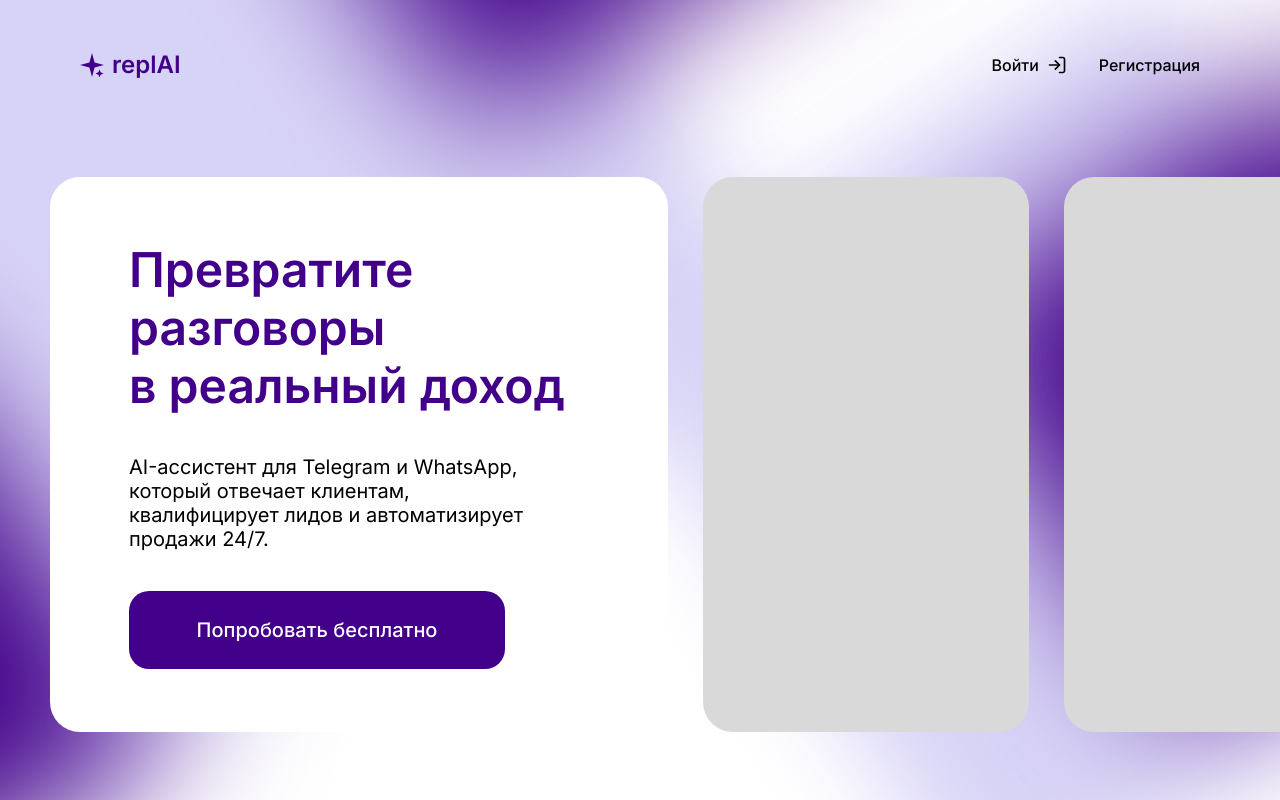
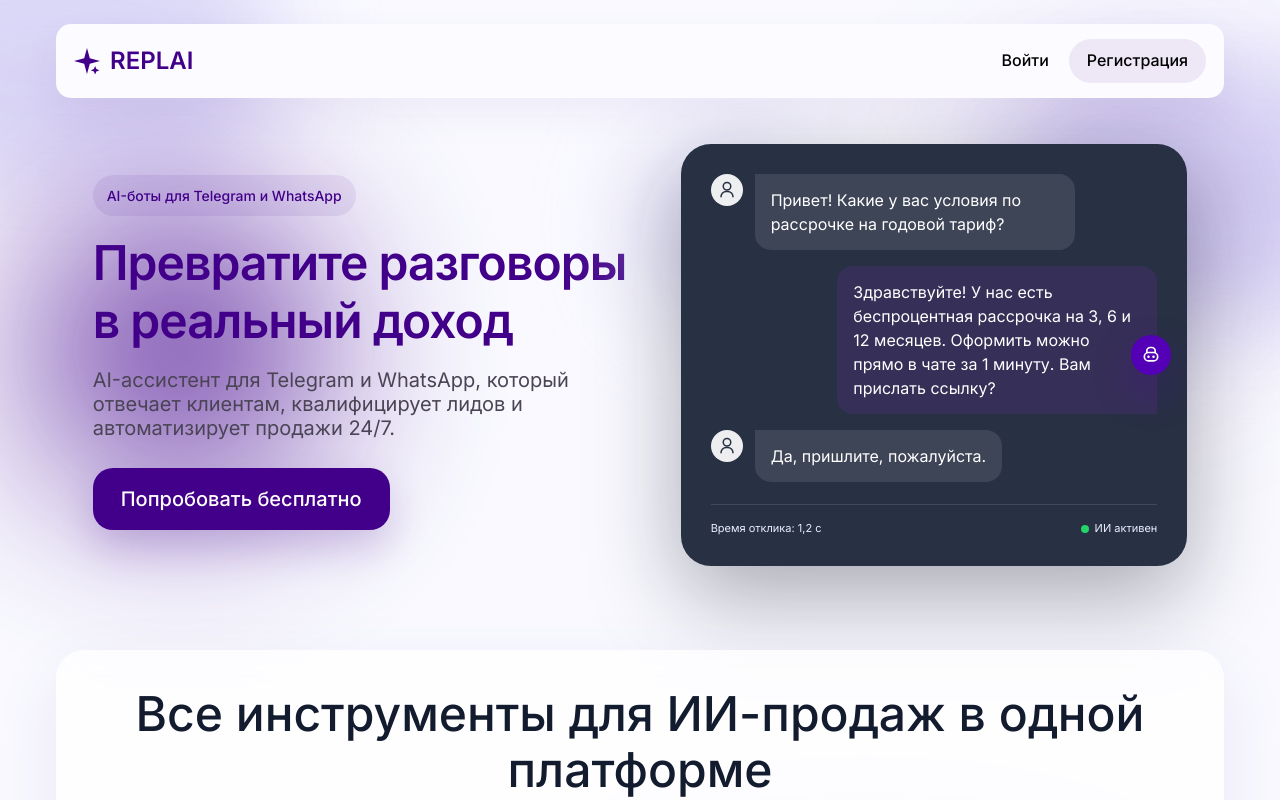
Before and after one commit to ksulaimanov/replai-frontend, a Vue app: page / in a window 1280 px wide. Shown: the top 800 px of the page. Built offline with nearby package versions, Linux system fonts and the light colour scheme.

Commit message:
fix: rework landing page

```diff
--- a/src/views/HomeView.vue
+++ b/src/views/HomeView.vue
@@ -1,143 +1,123 @@
 <script setup lang="ts">
-import { useRouter } from 'vue-router'
-
-const router = useRouter()
+import LandingFeatures from '../components/landing/LandingFeatures.vue'
+import LandingFooter from '../components/landing/LandingFooter.vue'
+import LandingHeader from '../components/landing/LandingHeader.vue'
+import LandingHero from '../components/landing/LandingHero.vue'
+import LandingSteps from '../components/landing/LandingSteps.vue'
 </script>
 
 <template>
-  <!-- Десктоп версия (1440px) -->
-  <div class="hidden lg:flex lg:justify-center relative w-full h-[819px] bg-white overflow-hidden font-['Inter']">
-    <div class="relative w-[1440px] h-[819px]">
-    <!-- Ellipse 10 -->
-    <div class="absolute w-[953.58px] h-[900.34px] left-[-312px] top-[-282.35px] bg-[#D7D3F6] blur-[50px] pointer-events-none" style="transform: rotate(56.52deg)"></div>
+  <div class="landing-page">
+    <div class="landing-page__blobs" aria-hidden="true">
+      <span class="landing-page__blob landing-page__blob--light landing-page__blob--one"></span>
+      <span class="landing-page__blob landing-page__blob--violet landing-page__blob--two"></span>
+      <span class="landing-page__blob landing-page__blob--light landing-page__blob--three"></span>
+      <span class="landing-page__blob landing-page__blob--violet landing-page__blob--four"></span>
+    </div>
 
-    <!-- Ellipse 11 -->
-    <div class="absolute w-[474px] h-[493px] left-[-406px] top-[424px] bg-[#42008A] blur-[75px] pointer-events-none" style="transform: rotate(56.52deg)"></div>
+    <LandingHeader />
 
-    <!-- Ellipse 8 -->
-    <div class="absolute w-[710px] h-[655px] left-[712px] top-[130px] bg-[#D7D3F6] blur-[50px] pointer-events-none" style="transform: rotate(56.52deg)"></div>
+    <main class="landing-page__main">
+      <LandingHero />
+      <LandingFeatures />
+      <LandingSteps />
+    </main>
 
-    <!-- Ellipse 9 -->
-    <div class="absolute w-[474px] h-[493px] left-[1029px] top-[140px] bg-[#42008A] blur-[75px] pointer-events-none" style="transform: rotate(56.52deg)"></div>
-
-    <!-- Ellipse 12 -->
-    <div class="absolute w-[474px] h-[493px] left-[320px] top-[-450px] bg-[#42008A] blur-[75px] pointer-events-none" style="transform: rotate(56.52deg)"></div>
-
-    <!-- Шапка -->
-    <header class="absolute top-[47px] left-0 right-0 z-10 flex justify-between items-center px-[80px]">
-      <div class="flex items-center gap-2 cursor-pointer" @click="router.push('/')">
-        <svg width="24" height="24" viewBox="0 0 24 24" fill="none" xmlns="http://www.w3.org/2000/svg">
-          <path d="M12 0L14.59 9.41L24 12L14.59 14.59L12 24L9.41 14.59L0 12L9.41 9.41L12 0Z" fill="#42008A"/>
-          <path d="M19.5 16.5L20.65 19.35L23.5 20.5L20.65 21.65L19.5 24.5L18.35 21.65L15.5 20.5L18.35 19.35L19.5 16.5Z" fill="#42008A"/>
-        </svg>
-        <span class="text-[24px] font-semibold text-[#42008A]">replAI</span>
-      </div>
-
-      <div class="flex items-center gap-8">
-        <button @click="router.push('/login')" class="flex items-center gap-2 bg-transparent border-none text-[16px] font-medium text-[#000000] hover:text-[#42008A] transition-colors">
-          Войти
-          <svg width="20" height="20" viewBox="0 0 24 24" fill="none" xmlns="http://www.w3.org/2000/svg">
-            <path d="M15 3H19C19.5304 3 20.0391 3.21071 20.4142 3.58579C20.7893 3.96086 21 4.46957 21 5V19C21 19.5304 20.7893 20.0391 20.4142 20.4142C20.0391 20.7893 19.5304 21 19 21H15" stroke="currentColor" stroke-width="2" stroke-linecap="round" stroke-linejoin="round"/>
-            <path d="M10 17L15 12L10 7" stroke="currentColor" stroke-width="2" stroke-linecap="round" stroke-linejoin="round"/>
-            <path d="M15 12H3" stroke="currentColor" stroke-width="2" stroke-linecap="round" stroke-linejoin="round"/>
-          </svg>
-        </button>
-        <button @click="router.push('/register')" class="bg-transparent border-none text-[16px] font-medium text-[#000000] hover:text-[#42008A] transition-colors">
-          Регистрация
-        </button>
-      </div>
-    </header>
-
-    <!-- Основной контент -->
-    <div class="relative z-10">
-      <!-- Rectangle 14 - Белый блок слева -->
-      <section class="absolute w-[618px] h-[555px] left-[50px] top-[177px] bg-white rounded-[30px] flex flex-col justify-center px-[79px]">
-        <h1 class="text-[48px] font-semibold text-[#42008A] leading-[58px] mb-[40px] max-w-[666px]">
-          Превратите разговоры<br>в реальный доход
-        </h1>
-
-        <p class="text-[20px] font-normal text-[#000000] leading-[24px] mb-[40px] max-w-[545px]">
-          AI-ассистент для Telegram и WhatsApp,<br>
-          который отвечает клиентам,<br>
-          квалифицирует лидов и автоматизирует продажи 24/7.
-        </p>
-
-        <button @click="router.push('/register')" class="w-[376px] h-[78px] bg-[#42008A] text-white border-none rounded-[20px] text-[20px] font-medium hover:bg-[#5a1a9f] transition-colors flex items-center justify-center">
-          Попробовать бесплатно
-        </button>
-      </section>
-
-      <!-- Rectangle 12 - Серый блок справа сверху -->
-      <div class="absolute w-[326px] h-[555px] left-[703px] top-[177px] bg-[#D9D9D9] rounded-[30px]"></div>
-
-      <!-- Rectangle 13 - Серый блок справа внизу -->
-      <div class="absolute w-[326px] h-[555px] left-[1064px] top-[177px] bg-[#D9D9D9] rounded-[30px]"></div>
-    </div>
-    </div>
-  </div>
-
-  <!-- Мобильная и планшетная версия -->
-  <div class="lg:hidden relative w-full min-h-screen bg-white overflow-x-hidden font-['Inter']">
-    <!-- Эллипсы для мобильной версии (масштабированные) -->
-    <div class="absolute w-[600px] h-[500px] left-[-200px] top-[-150px] bg-[#D7D3F6] blur-[40px] pointer-events-none" style="transform: rotate(56.52deg)"></div>
-    <div class="absolute w-[300px] h-[300px] left-[-250px] top-[250px] bg-[#42008A] blur-[50px] pointer-events-none" style="transform: rotate(56.52deg)"></div>
-    <div class="absolute w-[400px] h-[400px] right-[-100px] top-[100px] bg-[#D7D3F6] blur-[40px] pointer-events-none" style="transform: rotate(56.52deg)"></div>
-    <div class="absolute w-[300px] h-[300px] right-[-50px] top-[-100px] bg-[#42008A] blur-[50px] pointer-events-none" style="transform: rotate(56.52deg)"></div>
-
-    <!-- Шапка мобильная -->
-    <header class="relative z-10 flex justify-between items-center px-4 md:px-8 py-4 md:py-6">
-      <div class="flex items-center gap-2 cursor-pointer" @click="router.push('/')">
-        <svg width="20" height="20" md:width="24" md:height="24" viewBox="0 0 24 24" fill="none" xmlns="http://www.w3.org/2000/svg">
-          <path d="M12 0L14.59 9.41L24 12L14.59 14.59L12 24L9.41 14.59L0 12L9.41 9.41L12 0Z" fill="#42008A"/>
-          <path d="M19.5 16.5L20.65 19.35L23.5 20.5L20.65 21.65L19.5 24.5L18.35 21.65L15.5 20.5L18.35 19.35L19.5 16.5Z" fill="#42008A"/>
-        </svg>
-        <span class="text-lg md:text-2xl font-semibold text-[#42008A]">replAI</span>
-      </div>
-
-      <div class="flex items-center gap-4 md:gap-8">
-        <button @click="router.push('/login')" class="hidden sm:flex items-center gap-2 bg-transparent border-none text-sm md:text-base font-medium text-[#000000] hover:text-[#42008A] transition-colors">
-          Войти
-          <svg width="16" height="16" md:width="20" md:height="20" viewBox="0 0 24 24" fill="none" xmlns="http://www.w3.org/2000/svg">
-            <path d="M15 3H19C19.5304 3 20.0391 3.21071 20.4142 3.58579C20.7893 3.96086 21 4.46957 21 5V19C21 19.5304 20.7893 20.0391 20.4142 20.4142C20.0391 20.7893 19.5304 21 19 21H15" stroke="currentColor" stroke-width="2" stroke-linecap="round" stroke-linejoin="round"/>
-            <path d="M10 17L15 12L10 7" stroke="currentColor" stroke-width="2" stroke-linecap="round" stroke-linejoin="round"/>
-            <path d="M15 12H3" stroke="currentColor" stroke-width="2" stroke-linecap="round" stroke-linejoin="round"/>
-          </svg>
-        </button>
-        <button @click="router.push('/login')" class="sm:hidden bg-transparent border-none">
-          <svg width="20" height="20" viewBox="0 0 24 24" fill="none" xmlns="http://www.w3.org/2000/svg">
-            <path d="M15 3H19C19.5304 3 20.0391 3.21071 20.4142 3.58579C20.7893 3.96086 21 4.46957 21 5V19C21 19.5304 20.7893 20.0391 20.4142 20.4142C20.0391 20.7893 19.5304 21 19 21H15" stroke="#42008A" stroke-width="2" stroke-linecap="round" stroke-linejoin="round"/>
-            <path d="M10 17L15 12L10 7" stroke="#42008A" stroke-width="2" stroke-linecap="round" stroke-linejoin="round"/>
-            <path d="M15 12H3" stroke="#42008A" stroke-width="2" stroke-linecap="round" stroke-linejoin="round"/>
-          </svg>
-        </button>
-        <button @click="router.push('/register')" class="hidden sm:block bg-transparent border-none text-sm md:text-base font-medium text-[#000000] hover:text-[#42008A] transition-colors">
-          Регистрация
-        </button>
-      </div>
-    </header>
-
-    <!-- Основной контент мобильный -->
-    <main class="relative z-10 flex flex-col gap-6 md:gap-8 px-4 md:px-8 py-8 md:py-12 pb-12 md:pb-16">
-      <!-- Белый блок с текстом -->
-      <section class="bg-white rounded-2xl md:rounded-3xl p-6 md:p-8 flex flex-col justify-center">
-        <h1 class="text-2xl sm:text-3xl md:text-4xl font-semibold text-[#42008A] leading-tight mb-4 md:mb-6">
-          Превратите разговоры в реальный доход
-        </h1>
-
-        <p class="text-sm sm:text-base md:text-lg font-normal text-[#000000] leading-relaxed mb-6 md:mb-8">
-          AI-ассистент для Telegram и WhatsApp, который отвечает клиентам, квалифицирует лидов и автоматизирует продажи 24/7.
-        </p>
-
-        <button @click="router.push('/register')" class="w-full sm:w-auto bg-[#42008A] text-white border-none rounded-xl md:rounded-2xl py-3 md:py-4 px-6 md:px-8 text-base md:text-lg font-medium hover:bg-[#5a1a9f] transition-colors">
-          Попробовать бесплатно
-        </button>
-      </section>
-
-      <!-- Серые блоки для изображений -->
-      <div class="grid grid-cols-1 sm:grid-cols-2 gap-4 md:gap-6">
-        <div class="bg-[#D9D9D9] rounded-2xl md:rounded-3xl h-48 sm:h-56 md:h-64"></div>
-        <div class="bg-[#D9D9D9] rounded-2xl md:rounded-3xl h-48 sm:h-56 md:h-64"></div>
-      </div>
-    </main>
+    <LandingFooter />
   </div>
 </template>
+
+<style scoped>
+.landing-page {
+  position: relative;
+  isolation: isolate;
+  overflow: hidden;
+  min-height: 100vh;
+  background: #f9f9ff;
+  color: #4a4455;
+}
+
+.landing-page__main {
+  display: grid;
+  gap: 72px;
+  padding-bottom: 72px;
+}
+
+.landing-page__blobs {
+  position: absolute;
+  inset: 0;
+  z-index: -1;
+  pointer-events: none;
+}
+
+.landing-page__blob {
+  position: absolute;
+  border-radius: 9999px;
+  opacity: 0.9;
+}
+
+.landing-page__blob--light {
+  background: #d7d3f6;
+  filter: blur(50px);
+}
+
+.landing-page__blob--violet {
+  background: #42008a;
+  filter: blur(100px);
+}
+
+.landing-page__blob--one {
+  top: -80px;
+  left: -140px;
+  width: 420px;
+  height: 260px;
+}
+
+.landing-page__blob--two {
+  top: 220px;
+  left: 48px;
+  width: 260px;
+  height: 260px;
+}
+
+.landing-page__blob--three {
+  top: 60px;
+  right: -140px;
+  width: 420px;
+  height: 260px;
+}
+
+.landing-page__blob--four {
+  top: 980px;
+  right: 12%;
+  width: 520px;
+  height: 320px;
+}
+
+@media (max-width: 767px) {
+  .landing-page__main {
+    gap: 56px;
+    padding-bottom: 56px;
+  }
+
+  .landing-page__blob--one,
+  .landing-page__blob--three {
+    width: 280px;
+    height: 180px;
+  }
+
+  .landing-page__blob--two {
+    top: 260px;
+    left: -40px;
+    width: 220px;
+    height: 220px;
+  }
+
+  .landing-page__blob--four {
+    top: 1080px;
+    right: -120px;
+    width: 320px;
+    height: 220px;
+  }
+}
+</style>
```
Also changed, not shown: 1 other file (tests, documents, lock files or other folders).
